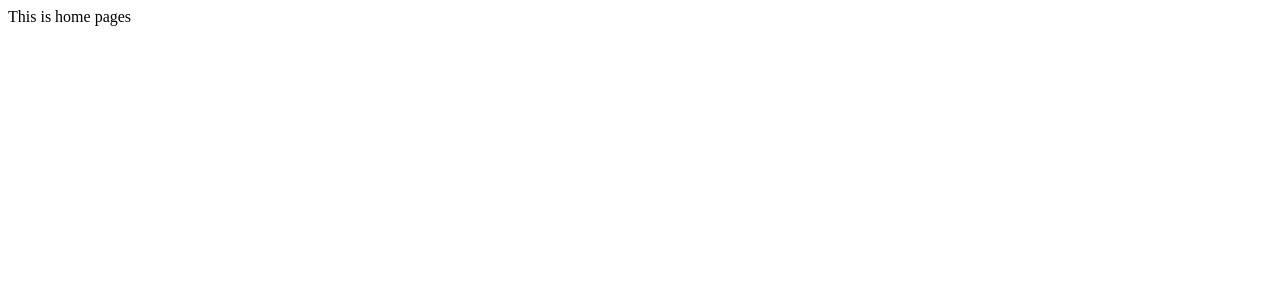
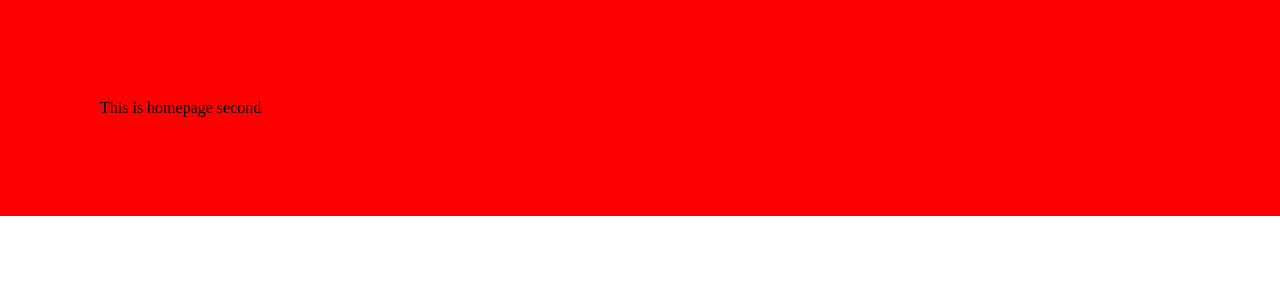
Before and after one commit to viktor1910/headless-crm, a Next.js app: page / in a window 1280 px wide. Shown: the top 300 px of the page. Built offline with nearby package versions, Linux system fonts and the light colour scheme.

Commit message:
feat: update layout

```diff
--- a/src/pages/index.tsx
+++ b/src/pages/index.tsx
@@ -1,5 +1,12 @@
-import { SCsomething } from './style';
+import React from 'react';
+import { SCsomething } from './styles';
+import { NextPageWithLayout } from './_app';
 
-export default function Home() {
-  return <div>This is home pages</div>;
-}
+const HomePage: NextPageWithLayout = () => {
+  return <div>This is homepage second</div>;
+};
+
+HomePage.getLayout = page => {
+  return <SCsomething>{page}</SCsomething>;
+};
+export default HomePage;
--- a/src/pages/style.ts
+++ b/src/pages/styles.ts
@@ -2,4 +2,5 @@ import styled from 'styled-components';
 
 export const SCsomething = styled.div`
   background-color: red;
+  padding: 100px;
 `;
```
Also changed, not shown: src/layout/DefaultLayout.tsx (renamed from src/layout/PageLayout.tsx, +7 -1 lines), src/pages/_app.tsx (renamed from src/_app.tsx), src/pages/index.style.css (renamed from src/index.style.css).
